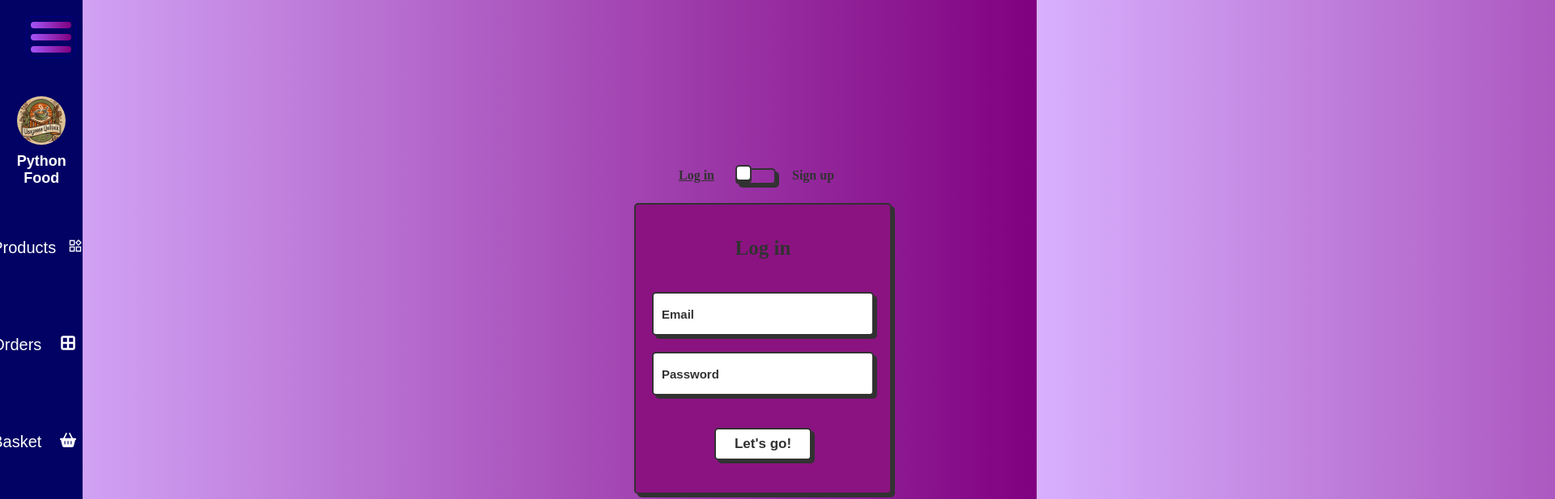
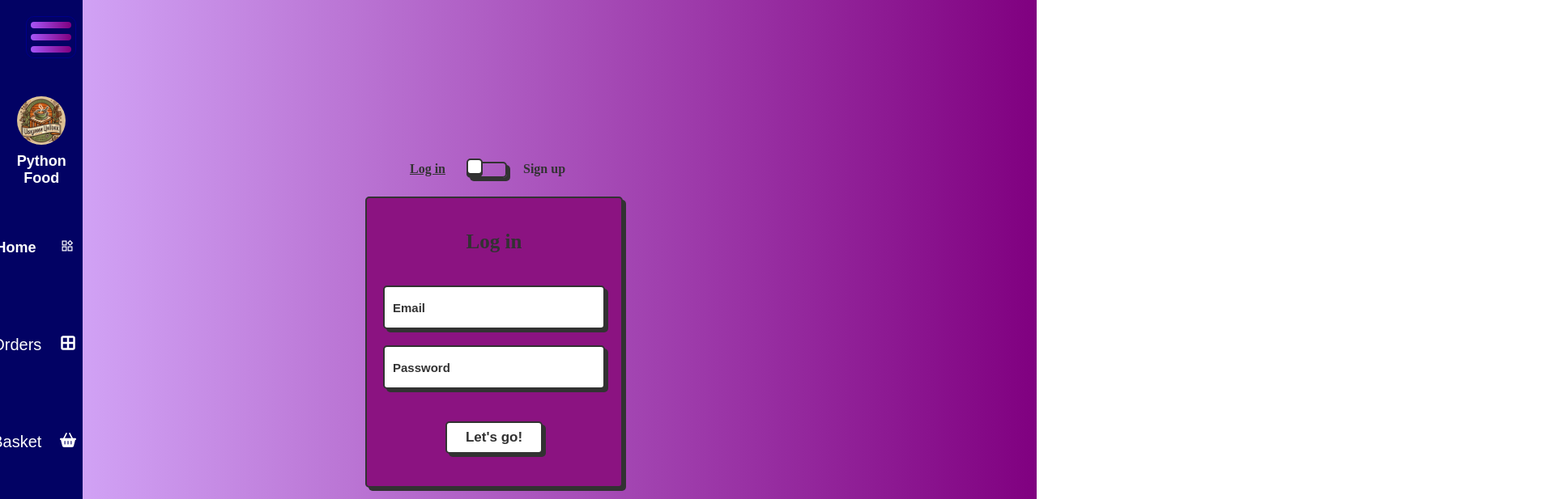
Before and after one commit to AmirSherov/next.js-project, a Next.js app: page /Login in a window 1280 px wide. Shown: the top 617 px of the page at 81% size, 1920 px wide, since content can reach past the window. Built offline with nearby package versions, Linux system fonts and the light colour scheme.

Commit message:
bugs fixes

```diff
--- a/app/Login/style.scss
+++ b/app/Login/style.scss
@@ -194,8 +194,8 @@ body{
     color: var(--font-color);
     cursor: pointer;
   }
-  .Login{
-    position: relative;
-    top: 400px;
-    left: 900px;
-  }
+.Login{
+  position: absolute;
+  top: 50%;
+  left: 45%
+}
--- a/app/nav/index.js
+++ b/app/nav/index.js
@@ -4,6 +4,7 @@ import { AiOutlineProduct } from "react-icons/ai";
 import { FaBorderAll, FaBasketShopping } from "react-icons/fa6";
 import { IoIosLogIn } from "react-icons/io";
 import { useRef, useState } from "react";
+import Link from "next/link";
 
 export default function Nav() {
     const [open, setOpen] = useState(false);
@@ -34,10 +35,11 @@ export default function Nav() {
                     <span>Python Food</span>
                 </div>
                 <div className="navigation-items">
-                    <div><span>Products</span><span><AiOutlineProduct /></span></div>
+                    <Link className="home" href="/"><div><span> Home</span><span><AiOutlineProduct /></span></div></Link>
                     <div><span>Orders</span><span><FaBorderAll /></span></div>
                     <div><span>Basket</span><span><FaBasketShopping /></span></div>
-                    <div><span>Login</span><span><IoIosLogIn /></span></div>
+                    <Link className="login" href="/Login"><div><span>Login</span><span><IoIosLogIn /></span></div></Link>
+
                 </div>
             </div>
         </>
--- a/app/nav/style.scss
+++ b/app/nav/style.scss
@@ -25,7 +25,7 @@
     }
 }
 .active{
-    transform: translateX(-130px);
+    transform: translateX(-200px);
     transition: 0.1s linear;
 }
 .simple{
@@ -41,6 +41,7 @@
     user-select: none;
     padding-top:30px;
     align-items: center;
+    position: fixed;
     width: 8%;
     left: 0;
     height: 100%;
@@ -66,8 +67,19 @@
             font-weight: 600;
             justify-content: center;
             align-items: center;
+
         }
     }
+    .login , .home{
+        color: white;
+        font-size: 18px;
+        font-family: sans-serif;
+        text-align: center;
+        font-weight: 600;
+        justify-content: center;
+        align-items: center;
+        text-decoration: none;
+        }
     .navigation-items{
         display: flex;
         flex-direction: column;
```
